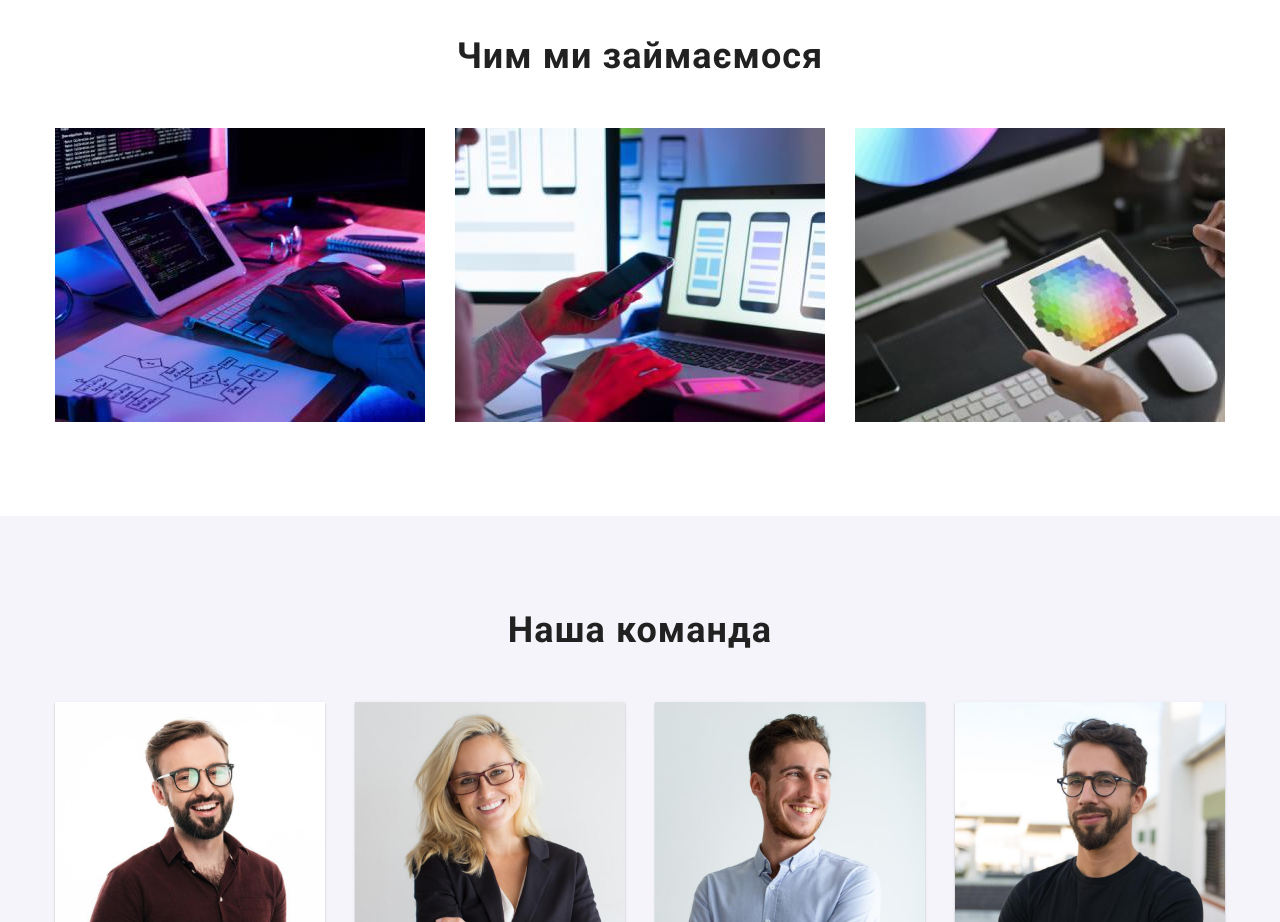
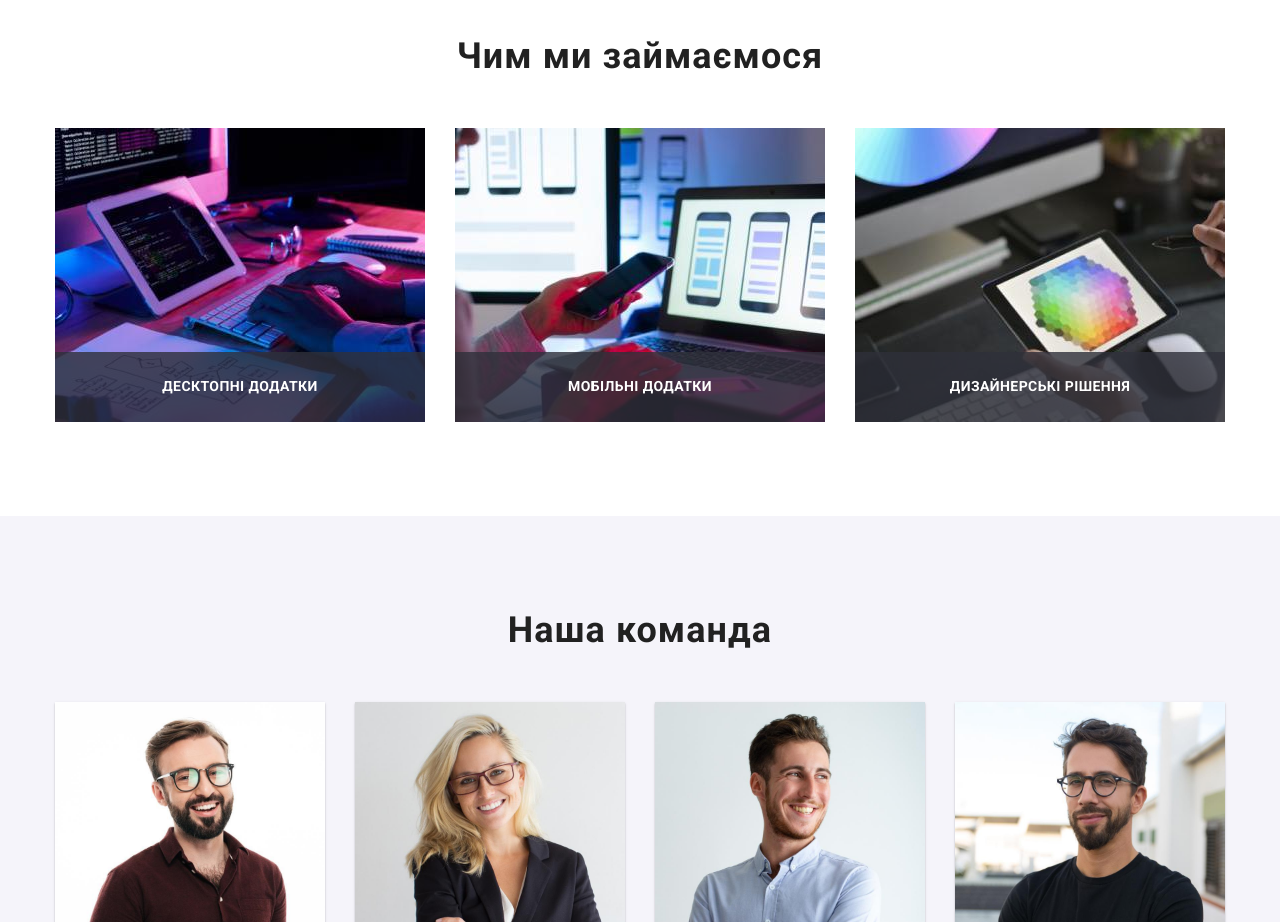
Before and after one commit to apetlia/goit-markup-hw-05, a plain HTML site: page index.html in a window 1280 px wide. Shown: the part 1080-2002 px from the top of the page. Drawn offline with nearby package versions, Linux system fonts and the light colour scheme.

Commit message:
add some css

```diff
--- a/css/styles.css
+++ b/css/styles.css
@@ -125,13 +125,29 @@ img {
   color: var(--title-color);
 }
 
-.nav-link.active-page {
+.nav-link:hover,
+.nav-link:focus {
   color: var(--accent-color);
 }
 
-.nav-link:hover,
-.nav-link:focus {
+.nav-link.active-page {
+  position: relative;
+
   color: var(--accent-color);
+}
+
+.nav-link.active-page::after {
+  content: '';
+  position: absolute;
+  left: 0;
+  bottom: 0;
+
+  display: block;
+  height: 4px;
+  width: 100%;
+
+  border-radius: 2px;
+  background-color: var(--accent-color);
 }
 
 .auth-list {
@@ -264,12 +280,6 @@ img {
   padding-bottom: 94px;
 }
 
-.works-list {
-  display: flex;
-  flex-wrap: wrap;
-  gap: 30px;
-}
-
 .works-title {
   font-size: 36px;
   line-height: 1.16;
@@ -278,6 +288,35 @@ img {
 
   color: var(--title-color);
   margin-bottom: 50px;
+}
+
+.works-list {
+  display: flex;
+  flex-wrap: wrap;
+  gap: 30px;
+}
+
+.works-item {
+  position: relative;
+}
+
+.works-type {
+  position: absolute;
+  left: 0;
+  bottom: 0;
+
+  display: block;
+  padding-top: 27px;
+  padding-bottom: 27px;
+  width: 100%;
+
+  font-size: 14px;
+  line-height: 1.14;
+  text-align: center;
+  letter-spacing: 0.03em;
+  text-transform: uppercase;
+  color: #ffffff;
+  background: rgba(47, 48, 58, 0.8);
 }
 
 /* ------------------ OUR TEAM ------------------*/
--- a/index.html
+++ b/index.html
@@ -131,14 +131,17 @@
           <ul class="works-list list">
             <li class="works-item">
               <img class="works-img" src="./images/img1.jpg" alt="desctop codding" width="370" />
+              <h3 class="works-type">Десктопні додатки</h3>
             </li>
 
             <li class="works-item">
               <img class="works-img" src="./images/img2.jpg" alt="modile codding" width="370" />
+              <h3 class="works-type">Мобільні додатки</h3>
             </li>
 
             <li class="works-item">
               <img class="works-img" src="./images/img3.jpg" alt="graffic design" width="370" />
+              <h3 class="works-type">Дизайнерські рішення</h3>
             </li>
           </ul>
         </div>
```
Also changed, not shown: .prettierrc.json (added).
